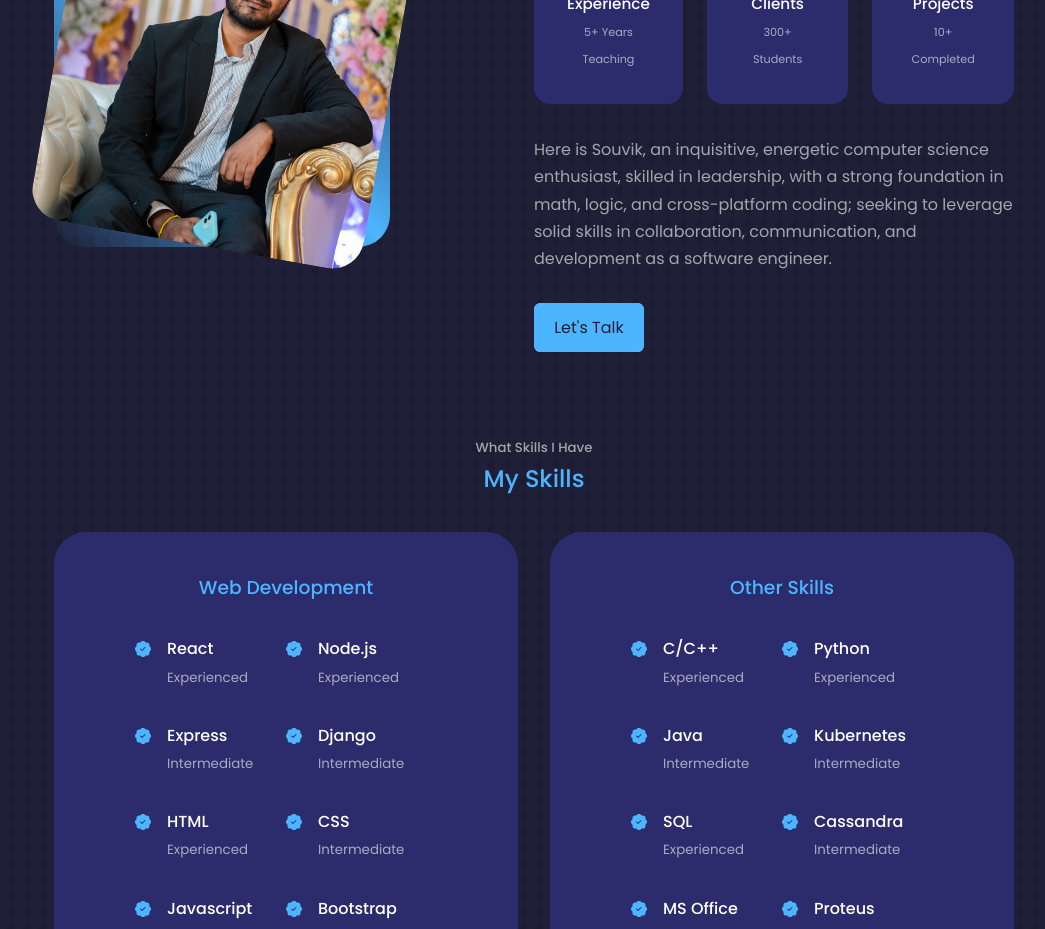
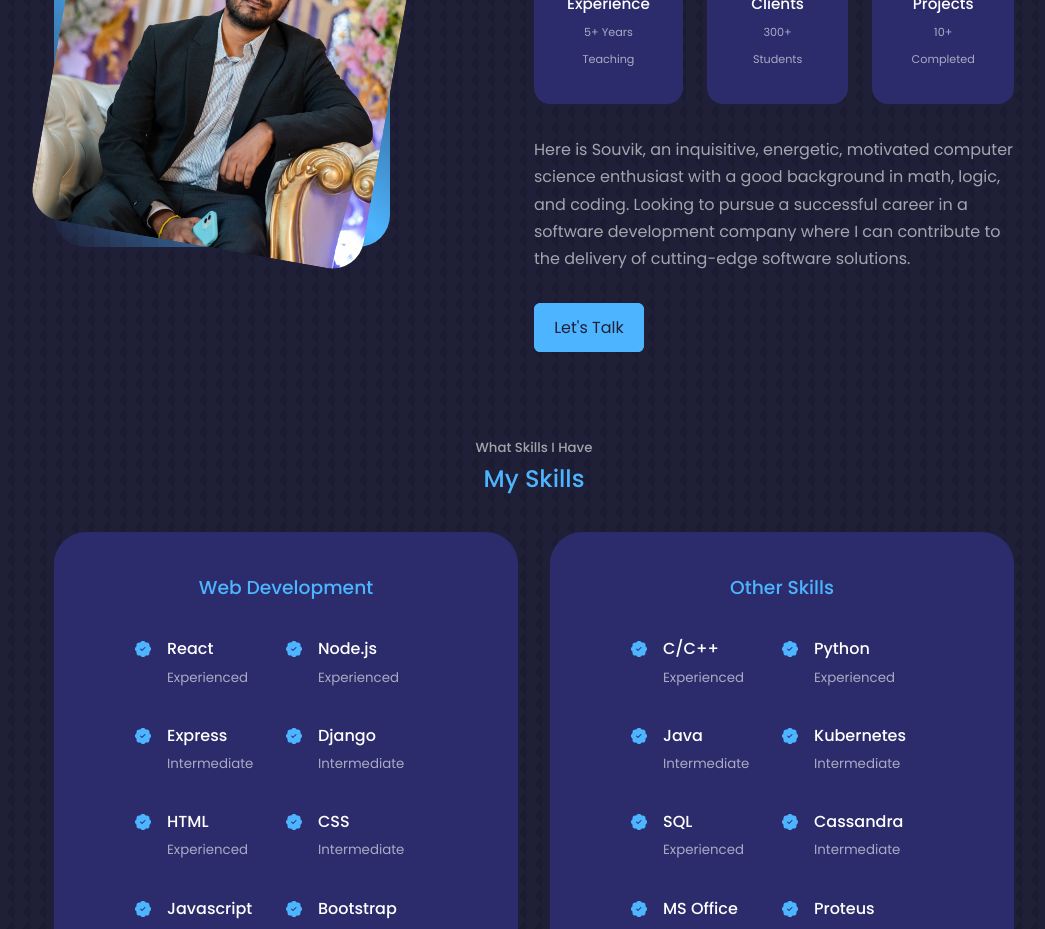
Before and after one commit to piy4l/souvik-website, a React (Create React App) app: page / in a window 1280 px wide. Shown: the part 1080-2009 px from the top of the page, without its empty margins (106-1151 px from the left). Built offline with nearby package versions, Linux system fonts and the light colour scheme.

Commit message:
bug fixed

```diff
--- a/src/components/about/About.jsx
+++ b/src/components/about/About.jsx
@@ -35,10 +35,10 @@ const About = () => {
               <small>10+ Completed</small>
             </article>
           </div>
-          <p>Here is Souvik, an inquisitive, energetic computer science enthusiast, skilled in leadership, with a strong foundation in
-            math, logic, and cross-platform coding; seeking to
-            leverage solid skills in collaboration, communication, and development as a
-            software engineer.
+          <p>Here is Souvik, an inquisitive, energetic, motivated computer science enthusiast with a
+              good background in math, logic, and coding. Looking to pursue a
+              successful career in a software development company where I can
+              contribute to the delivery of cutting-edge software solutions.
           </p>
           <a href="#contact" className='btn btn-primary'>Let's Talk</a>
         </div>
```
